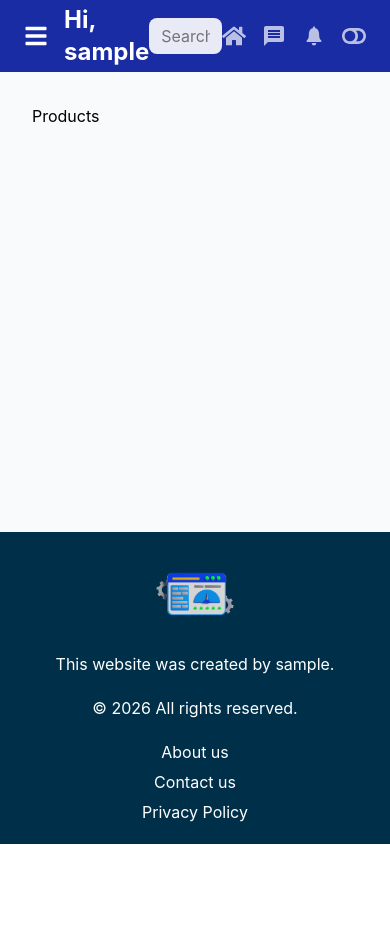
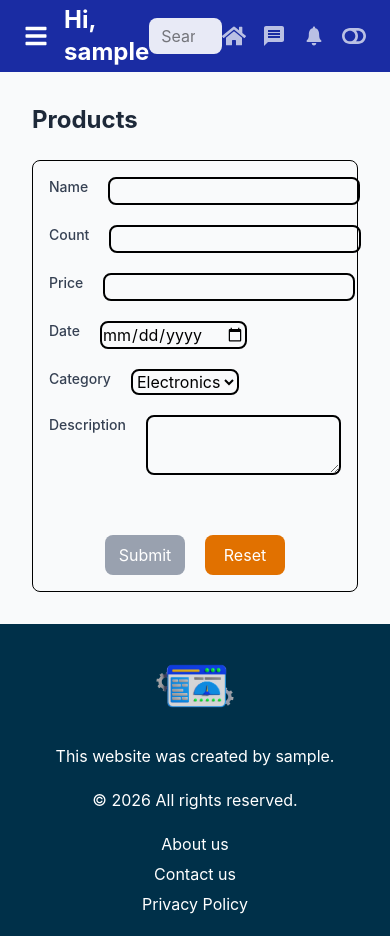
Before and after one commit to N-Emil/Admin-Dashboard, a React (Vite) app: page /app/products in a window 390 px wide. Before the commit the page ends 844 px from the top, so only its background shows below. Built offline with nearby package versions, Linux system fonts and the light colour scheme; sample sign-in values are in the browser's storage.

Commit message:
feat: add products page with validation and responsive grid

```diff
--- a/src/layout/Navbar.jsx
+++ b/src/layout/Navbar.jsx
@@ -33,7 +33,7 @@ const Navbar = ({ onMenuClick }) => {
                     <div to="dashboard">
                         <h1 className='text-2xl font-bold text-white'>Hi, {user}</h1>
                     </div>
-                    <input type="text" placeholder='Search...' className='w-full md:w-120 h-9 px-3 rounded-lg bg-white/90
+                    <input type="search" placeholder='Search...' className='w-full md:w-120 h-9 px-3 rounded-lg bg-white/90
                     focus:bg-white transition-all' />
                     <div className='flex justify-center items-center gap-4'>
                         {navIcons.map(item => (
--- a/src/views/Dashboard.jsx
+++ b/src/views/Dashboard.jsx
@@ -1,5 +1,6 @@
 import React from 'react'
 import { FaChartLine, FaFacebook, FaGithub, FaInstagram, FaLinkedin, FaShoppingCart, FaUsers, FaWallet } from 'react-icons/fa'
+import PageHeader from '@views/PageHeader'
 
 const Dashboard = () => {
   const stats = [
@@ -15,7 +16,7 @@ const Dashboard = () => {
   return (
     <>
       <div className='w-full' >
-        <h1 className='text-2xl font-bold text-gray-800 mb-6 dark:text-white'>Dashboard</h1>
+        <PageHeader title="Dashboard" />
         <div className='grid grid-cols-1 lg:grid-cols-4 gap-6'>
           {stats.map(item => (
             <div key={item.id} className='border p-6 rounded-2xl flex items-center gap-4 cursor-pointer transition-all
--- /dev/null
+++ b/src/views/InputFields.jsx
@@ -0,0 +1,26 @@
+import React from 'react'
+
+const InputFields = ({ label, type = 'text', htmlFor, name, id, tag = 'input', children, className, ...props }) => {
+    const Component = tag;
+    const inputStyle = `border-2 dark:border-gray-700 rounded-lg focus:border-blue-500 hover:border-blue-500
+    dark:bg-[#212121] dark:text-white transition-all outline-none ${className}`
+    return (
+        <>
+            <div className='flex gap-5'>
+                <label htmlFor={htmlFor} className='text-sm font-medium text-gray-700 dark:text-gray-300'>
+                    {label}
+                </label>
+                {tag === 'input' ? (
+                    <input type={type} name={name} id={id} {...props} className={inputStyle} />
+                ) : (
+                    <Component type={tag === 'input' ? type : undefined} name={name} id={id} {...props}
+                        className={`${inputStyle} ${tag === 'textarea' ? 'min-h-15' : ''}`}>
+                        {children}
+                    </Component>
+                )}
+            </div>
+        </>
+    )
+}
+
+export default InputFields
--- /dev/null
+++ b/src/views/PageHeader.jsx
@@ -0,0 +1,11 @@
+import React from 'react'
+
+const PageHeader = ({ title }) => {
+    return (
+        <h1 className='text-2xl font-bold text-gray-800 mb-6 dark:text-white'>
+            {title}
+        </h1>
+    )
+}
+
+export default PageHeader
--- a/src/views/Products.jsx
+++ b/src/views/Products.jsx
@@ -1,8 +1,109 @@
-import React from 'react'
+import React, { useState } from 'react'
+import PageHeader from '@views/PageHeader'
+import InputFields from './InputFields'
 
 const Products = () => {
+  const btnStyle = 'border-none rounded-lg p-2 cursor-pointer text-white w-20'
+
+  const textFields = [
+    {
+      label: 'Name', name: 'name', type: 'text',
+      validate: (val) => val.trim().length > 0 && val.trim().length < 3 ? 'Name must be at least 3 characters long' : ''
+    },
+    {
+      label: 'Count', name: 'count', type: 'number',
+      validate: (val) => val && (Number(val) <= 0 || Number(val) % 1 !== 0) ? 'Count must be positive and integer number' : ''
+    },
+    {
+      label: 'Price', name: 'price', type: 'number',
+      validate: (val) => val && (Number(val) <= 0) ? 'Price must be positive number' : ''
+    },
+    { label: 'Date', name: 'date', type: 'date', validate: () => '' },
+    { label: 'Category', name: 'category', tag: 'select', options: ['Electronics', 'Food', 'Clothes'], validate: () => '' },
+    {
+      label: 'Description', name: 'description', tag: 'textarea',
+      validate: (val) => val.trim().length > 200 ? 'Description must be between 0 and 200 characters' : ''
+    }
+  ]
+
+  const [formData, setFormData] = useState({
+    name: '',
+    count: '',
+    price: '',
+    date: '',
+    category: 'Electronics',
+    description: ''
+  })
+
+  const [errors, setErrors] = useState({})
+
+  const isFormValid =
+    formData.date !== '' &&
+    formData.name.trim().length >= 3 &&
+    Number(formData.count) > 0 &&
+    Number(formData.count) % 1 === 0 &&
+    Number(formData.price) > 0 &&
+    formData.description.trim().length <= 200 &&
+    formData.description.trim().length > 0
+
+  const handleInput = (e) => {
+    e.preventDefault()
+    console.log('For data: ', formData);
+  }
+
+  const handleChangeForm = (e) => {
+    const { name, value } = e.target
+    setFormData(prev => ({
+      ...prev, [name]: value
+    }))
+
+    const field = textFields.find(f => f.name === name)
+    if (field) {
+      setErrors(prev => ({
+        ...prev, [name]: field.validate(value)
+      }))
+    }
+  }
+
+  const resetForm = (e) => {
+    e.preventDefault()
+    setFormData({ name: '', count: '', price: '', date: '', category: 'Electronics', description: '' })
+    setErrors({})
+  }
+
   return (
-    <div>Products</div>
+    <>
+      <div className='w-full'>
+        <PageHeader title="Products" />
+        <form className='border rounded-lg p-4 md:p-10'>
+          <div className='grid grid-cols-1 md:grid-cols-2 lg:grid-cols-3 gap-5'>
+            {textFields.map(field => (
+              <div key={field.name}>
+                <InputFields label={field.label} name={field.name} type={field.type}
+                  value={formData[field.name]} tag={field.tag || 'input'} onChange={handleChangeForm}
+                  className={errors[field.name] ? 'border-red-500' : ''} >
+                  {field.tag === 'select' && field.options.map(opt => (
+                    <option key={opt} value={opt}> {opt} </option>
+                  ))}
+                  {errors[field.name] && (
+                    <p className='text-red-500'> {errors[field.name]} </p>
+                  )}
+                </InputFields>
+                {errors[field.name] && (
+                  <p className='text-red-500'> {errors[field.name]} </p>
+                )}
+              </div>
+            ))}
+          </div>
+
+          <div className='flex justify-center items-center gap-5 mt-15'>
+            <button className={`${btnStyle} ${isFormValid ? 'bg-green-500 hover:bg-[#A0D585]' : 'cursor-not-allowed bg-gray-400'}  `}
+              type='submit' onClick={handleInput} disabled={!isFormValid}>Submit</button>
+            <button className={`${btnStyle} bg-amber-600 hover:bg-amber-700 `} onClick={resetForm} >Reset</button>
+          </div>
+        </form>
+      </div>
+    </>
   )
 }
 
--- a/src/views/Tables.jsx
+++ b/src/views/Tables.jsx
@@ -1,8 +1,11 @@
 import React from 'react'
+import PageHeader from '@views/PageHeader'
 
 const Tables = () => {
   return (
-    <div>Tables</div>
+    <>
+      <PageHeader title="Tables" />
+    </>
   )
 }
 
```
Also changed, not shown: 1 other file (tests, documents, lock files or other folders).
